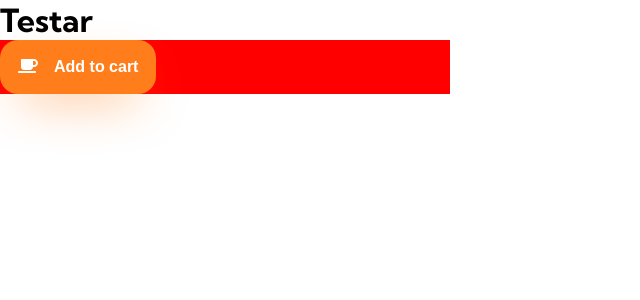
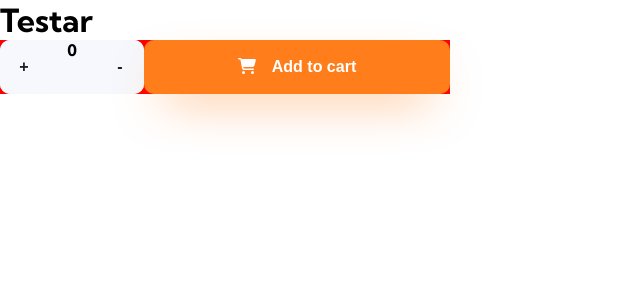
Before and after one commit to devjoppe/ecommerce-product-page, a React (Create React App) app: page / in a window 1280 px wide. Shown: the top 300 px of the page, without its empty margins (0-640 px from the left). Built offline with nearby package versions, Linux system fonts and the light colour scheme.

Commit message:
some changes to the buttons and add product bar

```diff
--- a/src/App.js
+++ b/src/App.js
@@ -1,17 +1,15 @@
 import { library } from '@fortawesome/fontawesome-svg-core';
-import { faCheckSquare, faCoffee } from '@fortawesome/free-solid-svg-icons';
+import { faCheckSquare, faCoffee, faCartShopping } from '@fortawesome/free-solid-svg-icons';
 
-import Button from "./components/Button";
+import Addtocartbar from "./components/Addtocartbar";
 
-library.add(faCheckSquare, faCoffee)
+library.add(faCheckSquare, faCoffee, faCartShopping)
 
 function App() {
   return (
     <div className="App">
       <h1>Testar</h1>
-      <div className="addproduct">
-        <Button buttonText={'Add to cart'} />
-      </div>
+      <Addtocartbar></Addtocartbar>
     </div>
   );
 }
--- /dev/null
+++ b/src/components/Addtocartbar.js
@@ -0,0 +1,13 @@
+import Button from "./Button";
+import Amountbuttons from "./Amountbuttons";
+
+const Addtocartbar = () => {
+  return (
+    <div className="addproduct">
+        <Amountbuttons></Amountbuttons>
+        <Button buttonType={'mainbutton red-button'} buttonText={'Add to cart'} buttonWidth={'100%'} buttonIcon={'cart-shopping'} />
+    </div>
+  )
+}
+
+export default Addtocartbar
--- /dev/null
+++ b/src/components/Amountbuttons.js
@@ -0,0 +1,13 @@
+import Button from "./Button"
+
+const Amountbuttons = () => {
+  return (
+    <div className="cartamount">
+        <Button buttonType={'mainbutton grey-button'} buttonText={'+'} buttonWidth={'48px'} />
+        <div className="amount"><span>0</span></div>
+        <Button buttonType={'mainbutton grey-button'} buttonText={'-'} buttonWidth={'48px'} />
+    </div>
+  )
+}
+
+export default Amountbuttons
--- a/src/components/Button.js
+++ b/src/components/Button.js
@@ -1,8 +1,10 @@
 import { FontAwesomeIcon } from '@fortawesome/react-fontawesome'
 
-const Button = ({ buttonText }) => {
+let mainButton = 'mainbutton ';
+
+const Button = ({ buttonText, buttonWidth, buttonIcon, buttonType }) => {
   return (
-    <button className="mainbutton"><FontAwesomeIcon icon="coffee" className='buttonicon' />{buttonText}</button>
+    <button style={{width: buttonWidth}} className={buttonType}><FontAwesomeIcon icon={buttonIcon} className='buttonicon' />{buttonText}</button>
   )
 }
 
--- a/src/index.css
+++ b/src/index.css
@@ -18,16 +18,45 @@ body {
 
 .mainbutton {
   padding: 18px;
-  color:white;
-  background:  #FF7E1B;;
   border: none;
-  border-radius: 18px;
+  border-radius: 10px;
   font-size: 1rem;
+  font-weight: 600;
+}
+
+.red-button {
+  background: #FF7E1B;
   box-shadow: 0px 20px 50px -20px #FF7E1B;
-  font-weight: 600;
+  color: white;
+}
+
+.grey-button {
+  background: #F6F8FD;
+  color: #1D2026;
+}
+
+.full-width {
+  width: 100%;
 }
 
 .buttonicon {
   color: white;
   margin-right: 16px;
 }
+
+.cartamount {
+  display: flex;
+  background: #F6F8FD;
+  border-radius: 10px;
+}
+
+.cartamount span {
+  font-weight: 700;
+}
+
+.amount {
+  display: flex;
+  justify-content: center;
+  alight-items: center;
+  width: 48px;
+}
```
